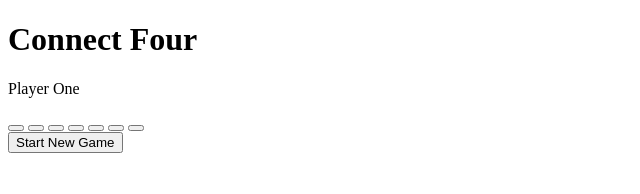
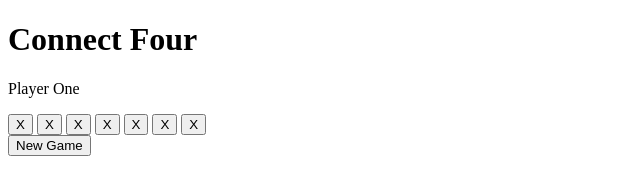
Before and after one commit to ShanClayton/ShanClayton.github.io, a plain HTML site: page connectfour/index.html in a window 1280 px wide. Shown: the whole page, without its empty margins (0-640 px from the left). Drawn offline with nearby package versions, Linux system fonts and the light colour scheme.

Commit message:
added new game button

```diff
--- a/connectfour/index.html
+++ b/connectfour/index.html
@@ -1,30 +1,36 @@
+
 <!DOCTYPE html>
-<html lang="en" dir="ltr">
+<html>
   <head>
     <meta charset="utf-8">
-    <!--- jQuery comes first --->
-    <script src="https://code.jquery.com/jquery-3.3.1.min.js"></script>
-    <!--- App.js comes after --->
-    <script type="text/javascript" src="app.js"></script>
+    <!-- jQuery script comes BEFORE app.js -->
+    <script src="https://code.jquery.com/jquery-3.1.1.min.js"></script>
 
-    <link rel="stylesheet" type="text/css" href="style.css">
-    <title>Let's Play Connect Four</title>
+    <!-- app.js comes AFTER jQuery script -->
+      <script type="text/javascript" src="js/app.js" type="js"></script>
+
+      <link rel="stylesheet" href="css/main.css" type="css">
+
+    <title>Connect Four</title>
   </head>
   <body>
-  <h1>Connect Four </h1>
-  <p class="start">Player One</p>
 
-  <div class="container">
-        <button id="circle-button" id="button1"></button>
-        <button id="circle-button" id="button2"></button>
-        <button id="circle-button" id="button3"></button>
-        <button id="circle-button" id="button4"></button>
-        <button id="circle-button" id="button5"></button>
-        <button id="circle-button" id="button6"></button>
-        <button id="circle-button" id="button7"></button>
-  </div>
-  <div id="gameboard"></div>
+    <h1>Connect Four</h1>
+    <p class="start">Player One</p>
 
-  <button id="restart">Start New Game</button>
+    <div class="container">
+        <button class="play" id="button1">X</button>
+        <button class="play" id="button2">X</button>
+        <button class="play" id="button3">X</button>
+        <button class="play" id="button4">X</button>
+        <button class="play" id="button5">X</button>
+        <button class="play" id="button6">X</button>
+        <button class="play" id="button7">X</button>
+    </div>
+
+    <div id="gameboard"></div>
+
+    <button id="restart">New Game</button>
+
   </body>
 </html>
```
